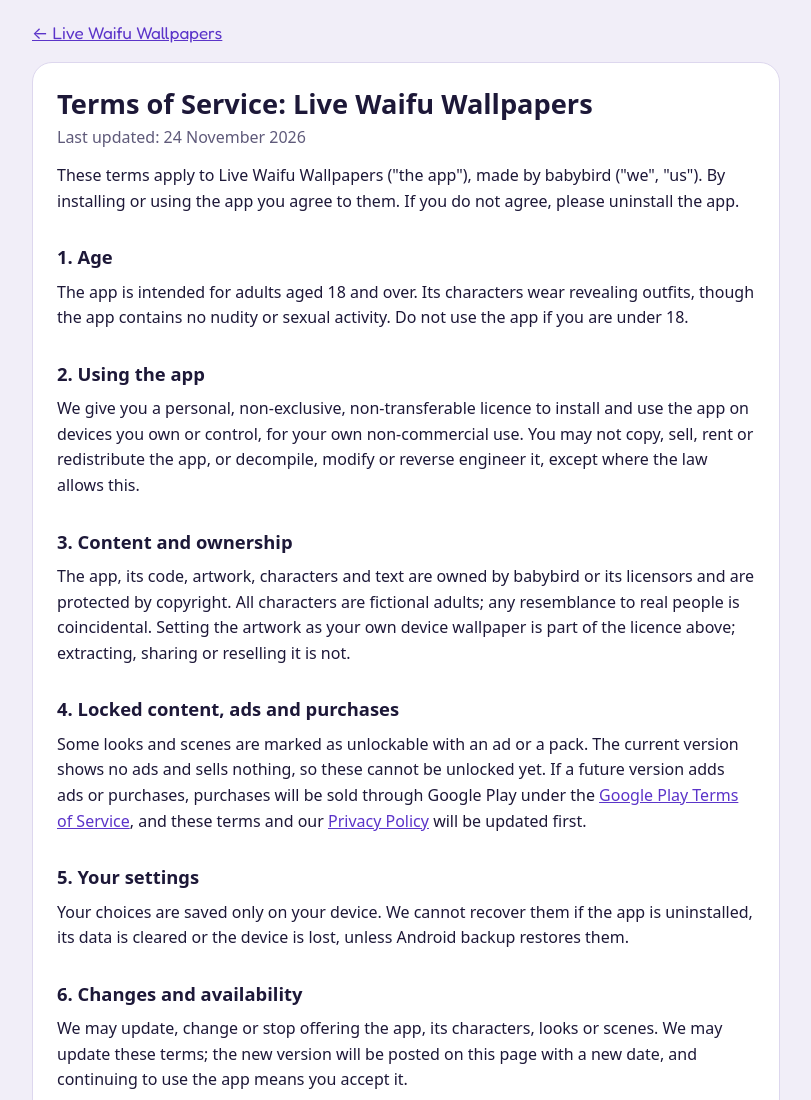
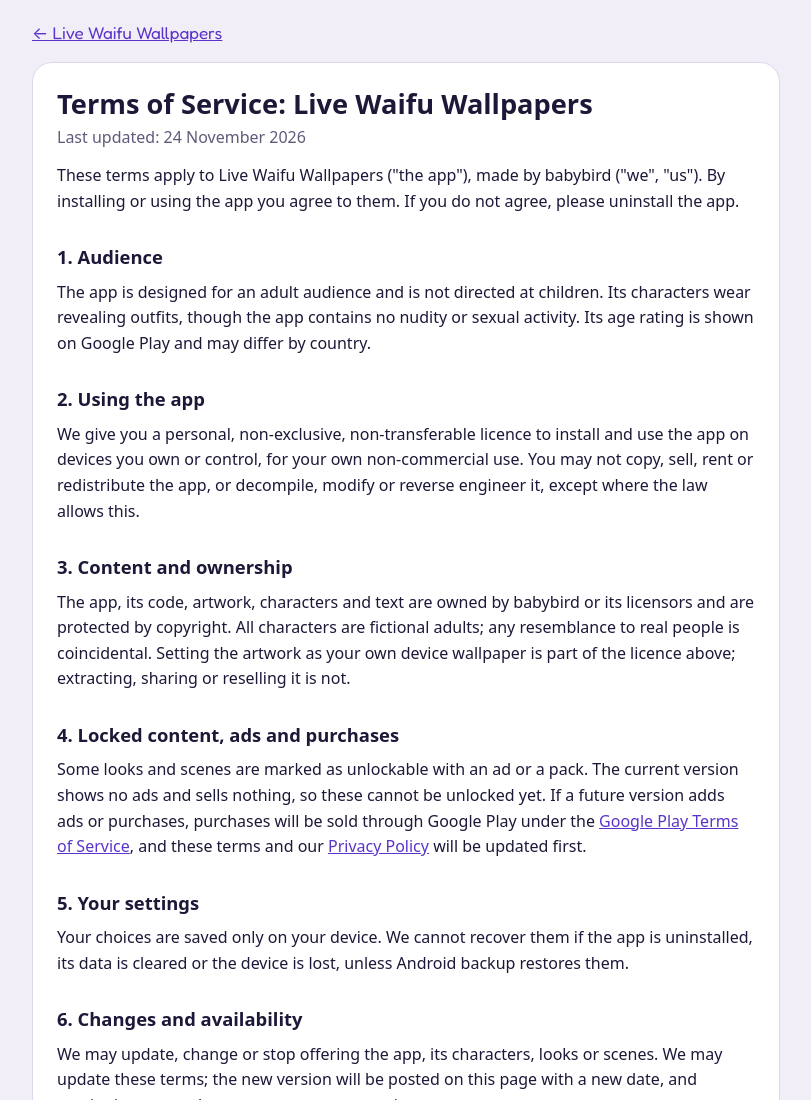
Before and after one commit to babybird-games/babybird-games.github.io, a plain HTML site: page livewaifu/terms.html in a window 1280 px wide. Shown: the top 1100 px of the page, without its empty margins (234-1045 px from the left). Drawn offline with Linux system fonts and the light colour scheme.

Commit message:
Describe Live Waifu as made for adults instead of rated 18+
IARC rated the app 14+, so an 18+ badge overstated it and read as adult
content. The card loses the badge and the policies say the app is
designed for an adult audience and not directed at children, matching
the Play target audience without claiming an age rating.

Co-Authored-By: Claude Opus 5.5 <noreply@anthropic.com>

```diff
--- a/livewaifu/terms.html
+++ b/livewaifu/terms.html
@@ -19,10 +19,10 @@
       By installing or using the app you agree to them. If you do not agree, please uninstall
       the app.</p>
 
-    <h2>1. Age</h2>
-    <p>The app is intended for adults aged 18 and over. Its characters wear revealing outfits,
-      though the app contains no nudity or sexual activity. Do not use the app if you are under
-      18.</p>
+    <h2>1. Audience</h2>
+    <p>The app is designed for an adult audience and is not directed at children. Its characters
+      wear revealing outfits, though the app contains no nudity or sexual activity. Its age
+      rating is shown on Google Play and may differ by country.</p>
 
     <h2>2. Using the app</h2>
     <p>We give you a personal, non-exclusive, non-transferable licence to install and use the
```
Also changed, not shown: index.html (+1 -1 lines), livewaifu/index.html (+1 -1 lines), livewaifu/privacy.html (+1 -1 lines).
